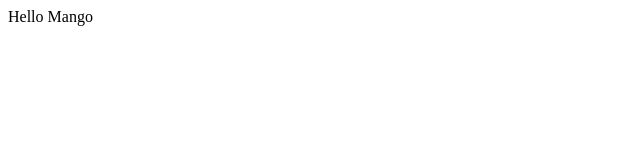
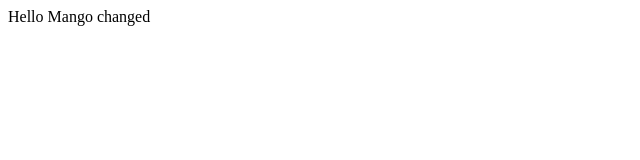
Before and after one commit to rocketkart/first, a plain HTML site: page index.html in a window 1280 px wide. Shown: the full height of the page, 0-640 px from the left. Drawn offline with Linux system fonts and the light colour scheme.

Commit message:
Update index.html
index changed from mango to mango change

```diff
--- a/index.html
+++ b/index.html
@@ -1,5 +1,5 @@
 <html>
 <body>
-<div> Hello Mango </div>
+<div> Hello Mango changed </div>
 </body>
 </html>
```
